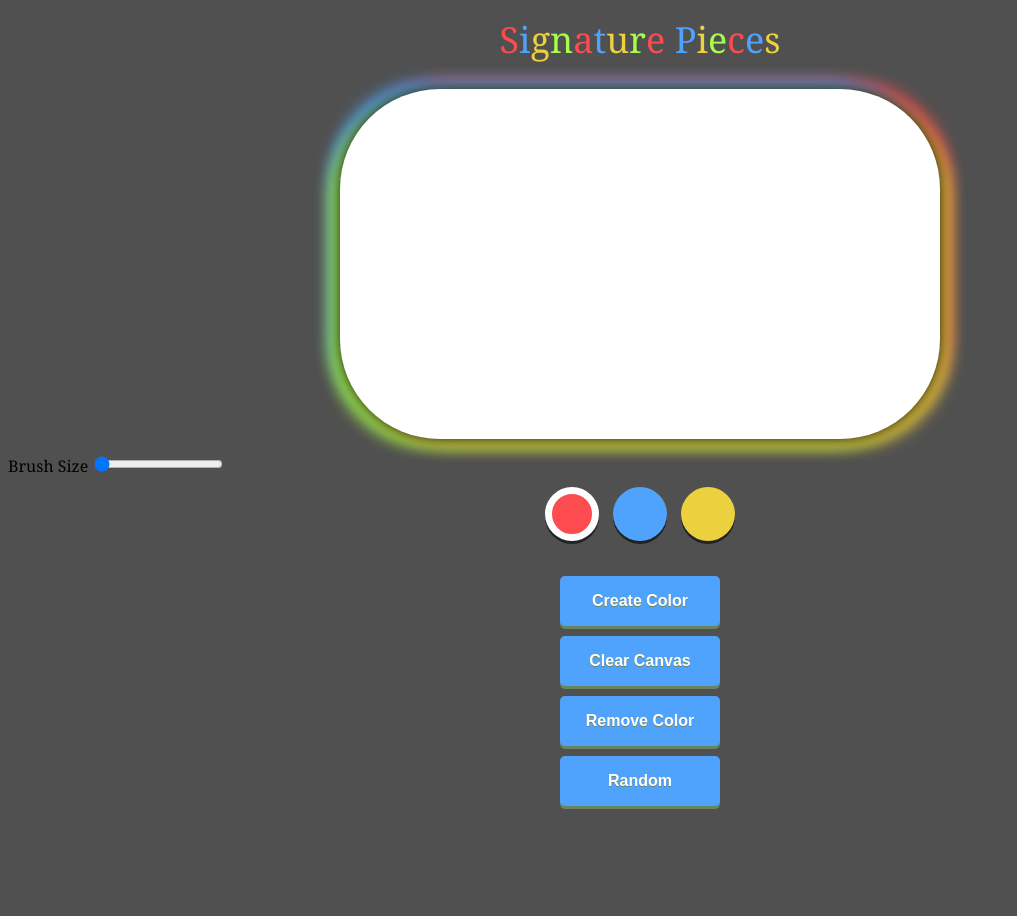
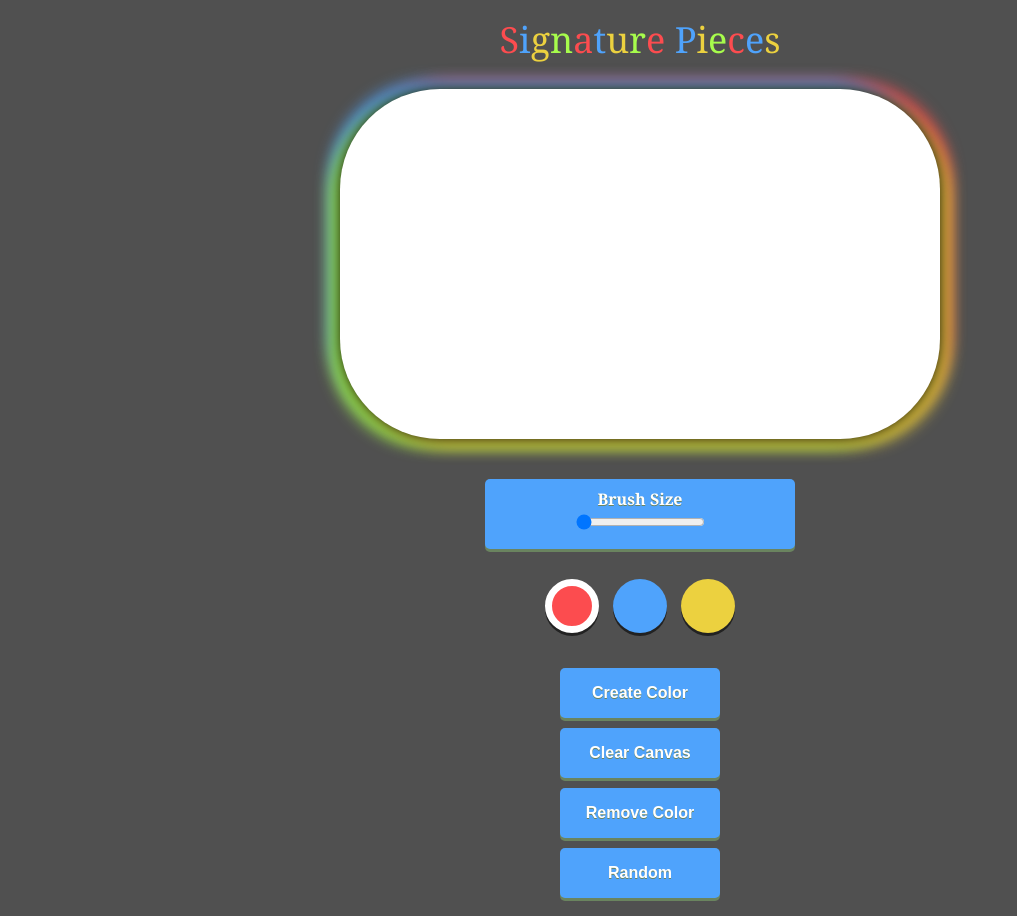
Before and after one commit to FeedTheMind/SignaturePieces, a website: page client/views/index.html in a window 1280 px wide. Shown: the whole page, without its empty margins (0-1017 px from the left). Before the commit the page ends 824 px from the top, so only its background shows below. Drawn offline with nearby package versions, Linux system fonts and the light colour scheme; files that its build step writes are made by us from their sources; files whose address does not match are found by name.

Commit message:
Style brush size

```diff
--- a/client/css/style.css
+++ b/client/css/style.css
@@ -85,6 +85,7 @@ ul li {
 	width: 40px;
 	height: 40px;
 }
+
 button {
 	background: #4fa3fc;
 	box-shadow: 0 3px 0 0 #6A845F;
@@ -150,6 +151,7 @@ button {
 	position: relative;
 	display:none;
 }
+
 #colorSelect:after {
 	bottom: 100%;
 	left: 50%;
@@ -173,12 +175,13 @@ button {
 	float: left;
 	border: none;
 	margin: 10px 20px 20px 10px;
+}
 
-}
 .sliders p {
 	margin: 8px 0;
 	vertical-align: middle;
 }
+
 .sliders label {
 	display: inline-block;
 	margin: 0 10px 0 0;
@@ -189,8 +192,9 @@ button {
 .sliders input {
 	position: relative;
 	top: 2px;
+  cursor: pointer;
+}
 
-}
 #colorSelect button {
 	border: none;
 	border-top: 1px solid #6A845F;
@@ -200,3 +204,27 @@ button {
 	padding: 5px 10px;
 	width: 325px;
 }
+
+/* Brush */
+.ctrlBrushes {
+  min-height: 60px;
+  width: 300px;
+  border-radius: 5px;
+  padding: 5px;
+  background: #4fa3fc;
+  text-align: center;
+  font-weight: bold;
+  font-size: 16px;
+  box-shadow: 0 3px 0 0 #6A845F;
+  text-shadow: 0 1px #6A845F;
+  display: block;
+  line-height: 30px;
+  color: #fff;
+  margin: 40px auto 20px auto;
+}
+
+#brushSize {
+  display: block;
+  margin: 0 auto;
+  cursor: pointer;
+}
```
